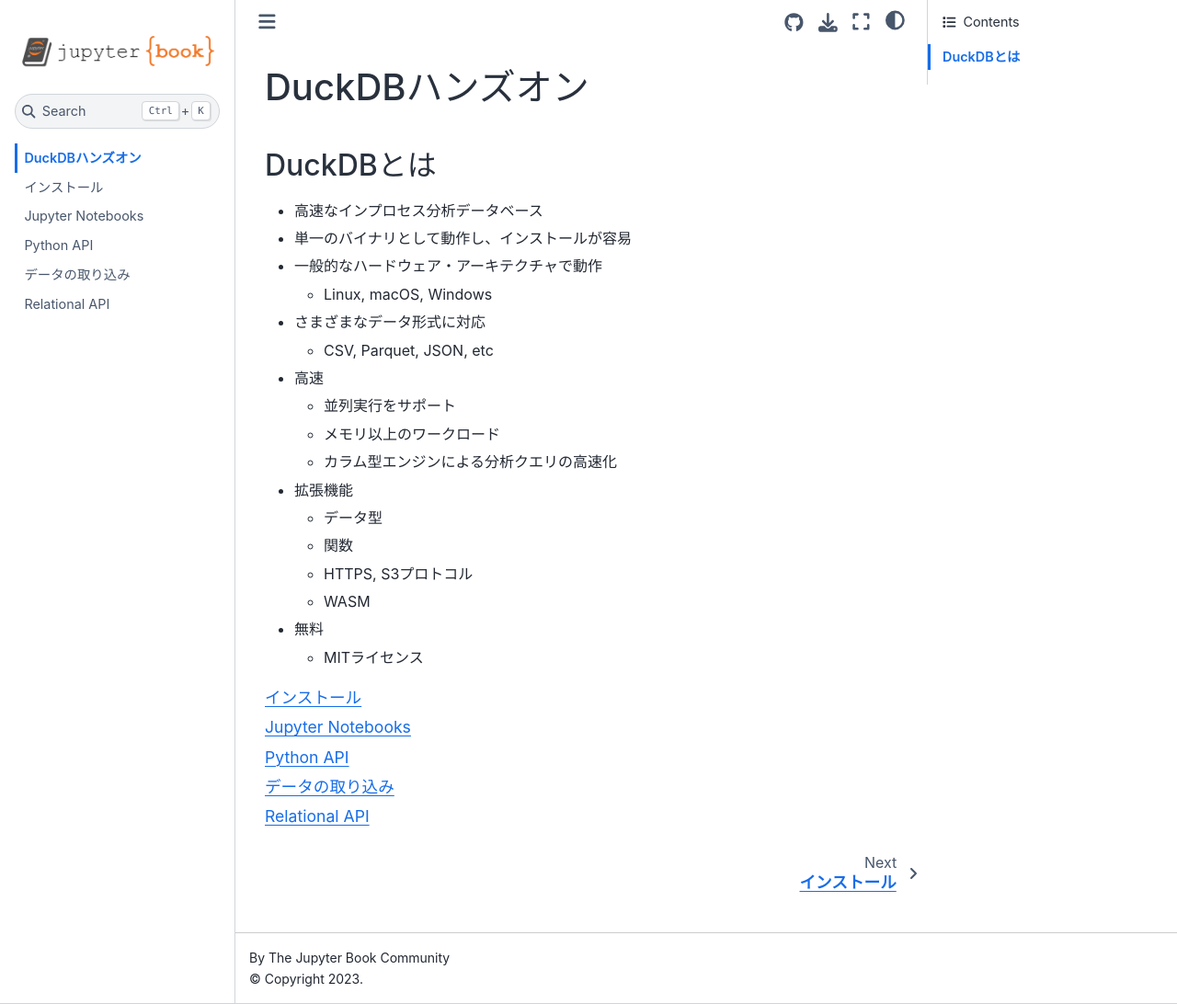
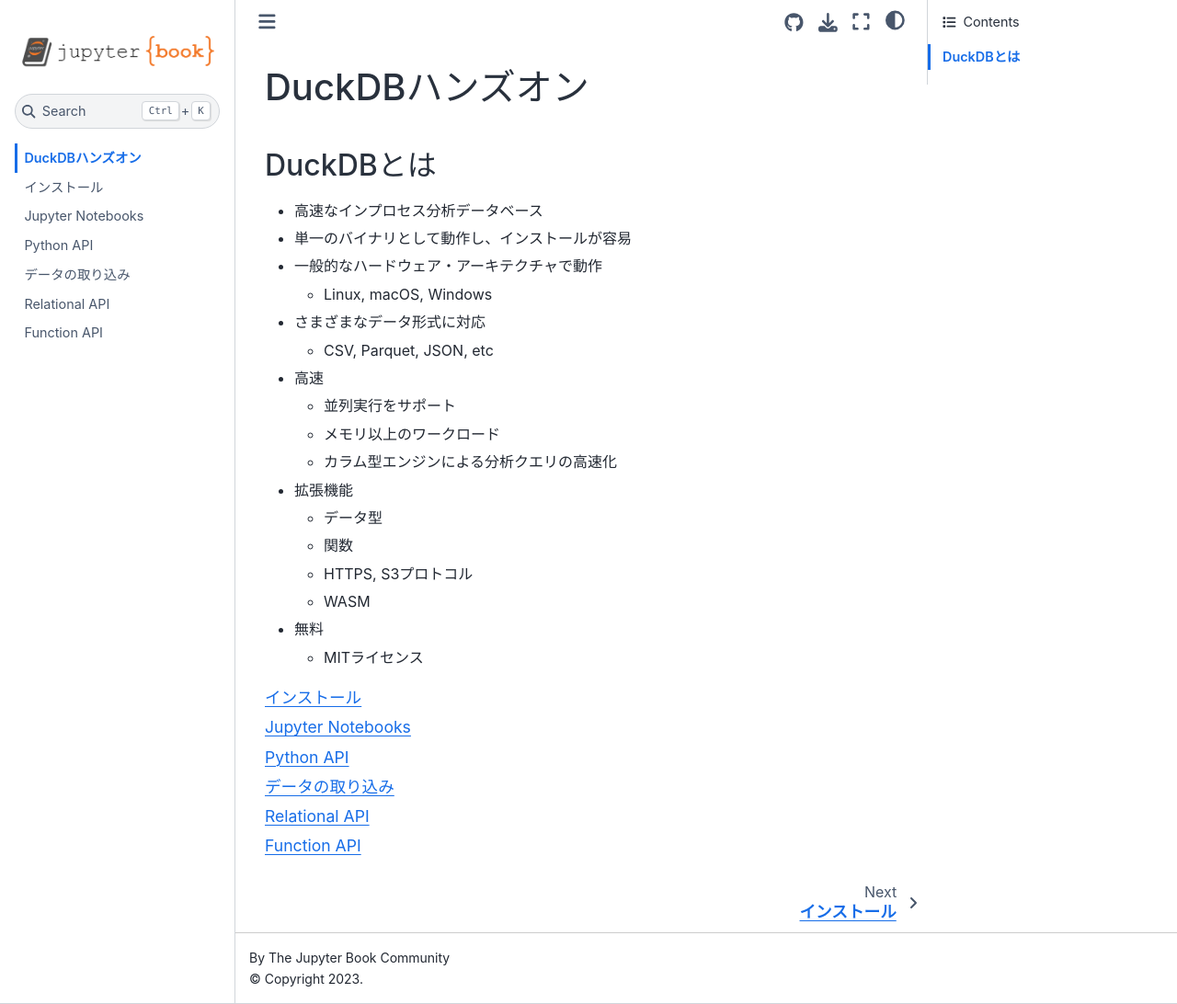
Before and after one commit to fin-py/duckdb-hands-on, a Jupyter Book: the page built from docs/intro.md, in a window 1280 px wide and 1092 px high. Shown: the whole window at 92% size. Built offline with Jupyter Book 1.0.4 settings and Sphinx 7.4.7 and the Sphinx Book theme 1.1.4, drawn with Linux system fonts in a browser that asks for light colours.

Commit message:
function-api

```diff
--- a/docs/_toc.yml
+++ b/docs/_toc.yml
@@ -9,3 +9,4 @@
 - file: python
 - file: data-ingestion
 - file: relational-api
+- file: function-qpi
```
Also changed, not shown: docs/function-qpi.ipynb (added).
